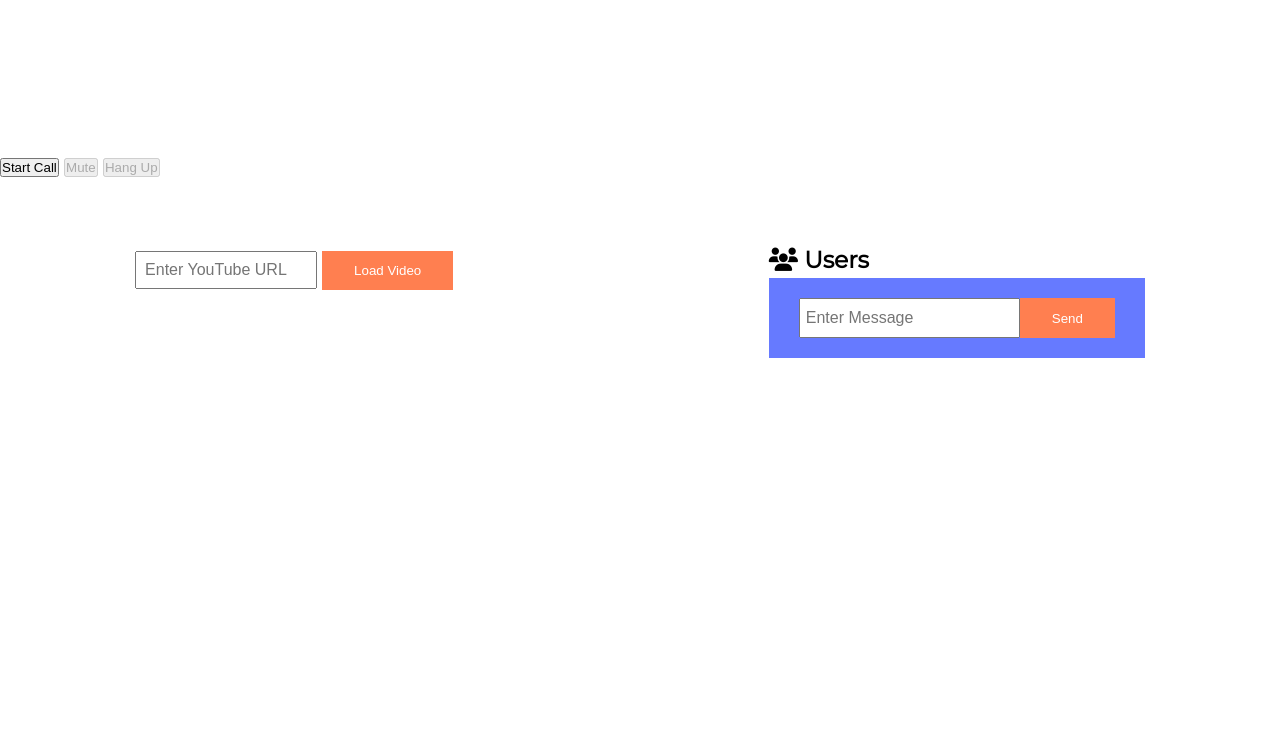
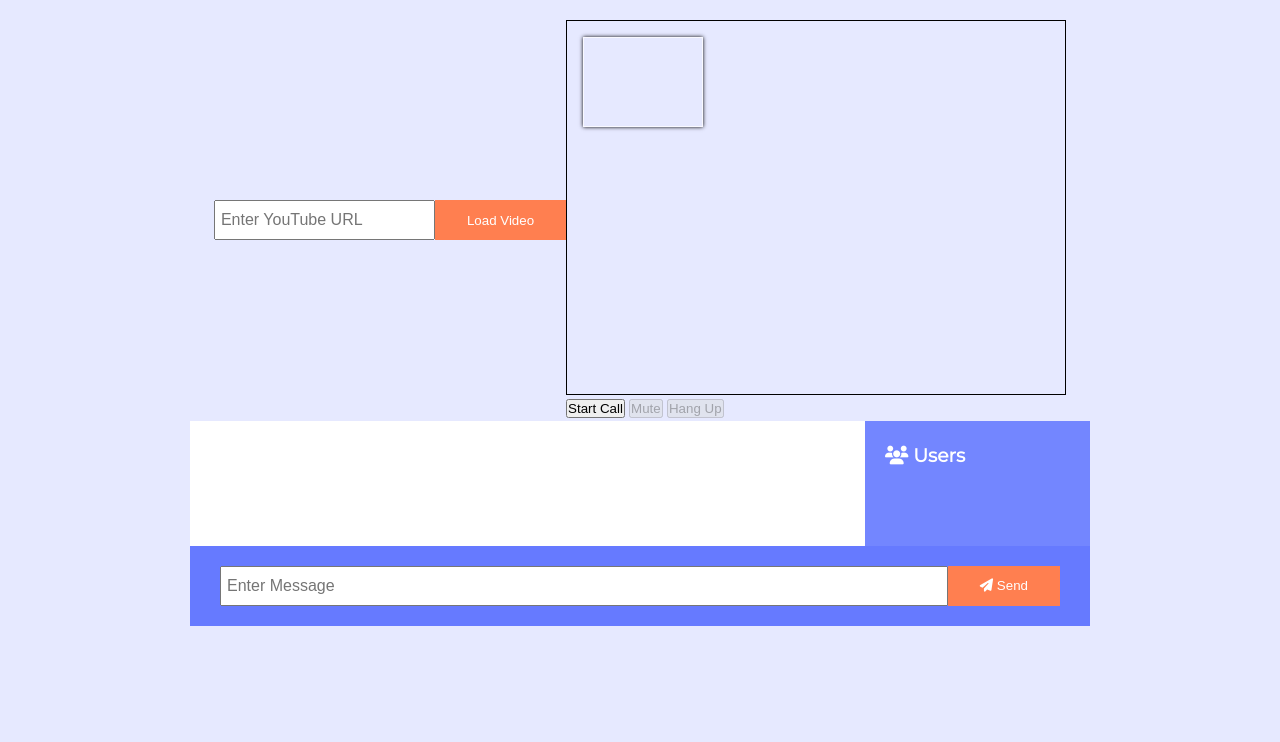
Before and after one commit to jasonmei-dev/watch-party, a website: page public/room.html in a window 1280 px wide. Shown: the part 58-800 px from the top of the page. Drawn offline with nearby package versions, Linux system fonts and the light colour scheme; no server answers.

Commit message:
Update to room style for webRTC and chat

```diff
--- a/public/css/room.css
+++ b/public/css/room.css
@@ -17,8 +17,9 @@
 body {
   font-family: "Montserrat", sans-serif;
   /* font-family: Arial, Helvetica, sans-serif; */
-  font-size: 20px;
+  font-size: 16px;
   line-height: 1.6;
+  background: var(--light-color);
 }
 
 /* Navbar */
@@ -29,6 +30,7 @@ body {
   background: coral;
   color: #fff;
   padding: 0 30px;
+  font-size: 20px;
 }
 
 ul {
@@ -48,23 +50,26 @@ a:hover {
   display: flex;
   flex-wrap: wrap;
   align-items: center;
-  justify-content: space-around;
+  justify-content: center;
+  margin: 30px auto;
 }
 
 .video-container {
-  /* text-align: center; */
+  display: flex;
+  flex-direction: column;
 }
 
 /* Search Bar */
-.search {
-  margin: 20px auto;
+.search-form {
+  /* margin: 20px auto; */
+  display: flex;
 }
 
-.search input {
-  width: 50%;
-  font-size: 1rem;
-  padding: 0.5rem;
-  margin: 20px auto;
+.search-form input {
+  font-size: 16px;
+  padding: 5px;
+  height: 40px;
+  flex: 1;
 }
 
 .button {
@@ -81,16 +86,31 @@ a:hover {
 
 /* Chat */
 .chat-container {
-  max-height: 500px;
-  /* height: 500px; */
-  /* width: 100%; */
-  /* overflow: hidden; */
+  max-width: 900px;
+  background: #fff;
+  overflow: hidden;
+  height: 100%;
+  flex: 1 1 auto;
 }
 
-.users-container {
-  border: 1px solid black;
-  /* height: 100%; */
-  /* width: 100%; */
+.chat-main {
+  display: grid;
+  grid-template-columns: 3fr 1fr;
+}
+
+.chat-sidebar {
+  background: var(--dark-color-b);
+  color: #fff;
+  padding: 20px 20px 60px;
+  overflow-y: scroll;
+}
+
+.chat-sidebar h3 {
+  margin-bottom: 15px;
+}
+
+.chat-sidebar ul li {
+  padding: 10px 0;
 }
 
 .chat-messages {
@@ -133,3 +153,32 @@ a:hover {
   height: 40px;
   flex: 1;
 }
+
+/* WebRTC */
+.camerabox {
+  width: 500px;
+  height: 375px;
+  border: 1px solid black;
+  position: relative;
+  overflow: auto;
+}
+
+#remoteVideo {
+  width: 100%;
+  height: 100%;
+  position: absolute;
+}
+
+#localVideo {
+  width: 120px;
+  height: 90px;
+  position: absolute;
+  top: 1rem;
+  left: 1rem;
+  border: 1px solid rgba(255, 255, 255, 0.75);
+  box-shadow: 0 0 4px black;
+}
+
+video {
+  object-fit: cover;
+}
--- a/public/js/app.js
+++ b/public/js/app.js
@@ -23,6 +23,8 @@ socket.on('roomUsers', ({ users }) => {
 // Message from server
 socket.on('message', message => {
   outputMessage(message);
+
+  chatMessages.scrollTop = chatMessages.scrollHeight;
 });
 
 socket.on('SYNC', data => {
@@ -50,7 +52,7 @@ socket.on('VIDEO_BUFFER', (data) => {
 });
 
 // SEARCH BAR
-const $searchBar = document.querySelector('.search')
+const $searchBar = document.querySelector('.search-form')
 $searchBar.addEventListener('submit', (e) => {
   e.preventDefault();
   const url = $searchBar.elements.youtube_url.value;
@@ -100,16 +102,12 @@ firstScriptTag.parentNode.insertBefore(tag, firstScriptTag);
 // Create <iframe> and YouTube player after API code loads
 function onYouTubeIframeAPIReady() {
   player = new YT.Player('player', {
-    height: '390', // default
-    width: '640', // default
-    // height: '468', // x1.2
-    // width: '768', // x1.2
-    // height: '487.5', // x1.25
-    // width: '800', // x1.25
-    // height: '585', // x1.5
-    // width: '960', // x1.5
+    // height: '390', // default
+    // width: '640', // default
+    height: '468', // x1.2
+    width: '768', // x1.2
     playerVars: {
-      'mute': 1
+      // 'mute': 1
     },
     events: {
       onReady: onPlayerReady,
@@ -219,18 +217,6 @@ const pcConfig = {
   }]
 };
 
-// function addVideoStream(stream) {
-//   const video = document.createElement('video');
-
-//   video.srcObject = stream;
-
-//   video.addEventListener('loadedmetadata', () => {
-//     video.play();
-//   })
-
-//   videoGrid.append(video);
-// }
-
 function callAction() {
   createPeerConnection();
 
@@ -239,7 +225,6 @@ function callAction() {
   .then(mediaStream => {
     localStream = mediaStream;
     localVideo.srcObject = mediaStream;
-
     // add audio and video tracks to peer connection
     localStream.getTracks().forEach(track => pc.addTrack(track, localStream));
   })
@@ -248,7 +233,7 @@ function callAction() {
 }
 
 function toggleMute() {
-  console.log('clicked mute');
+  // console.log('clicked mute');
   if (remoteVideo.muted) {
     remoteVideo.muted = false;
     muteButton.innerHTML = 'Mute';
@@ -306,7 +291,7 @@ function createPeerConnection() {
 function handleNegotiationNeededEvent() {
   pc.createOffer().then(description => {
     pc.setLocalDescription(description);
-    console.log('OFFER sent', description);
+    // console.log('OFFER sent', description);
     socket.emit('offer', description);
   })
 }
@@ -319,7 +304,7 @@ function handleICECandidateEvent(event) {
       id: event.candidate.sdpMid,
       candidate: event.candidate.candidate
     }
-    console.log('ICE CANDIDATE SENT');
+    // console.log('ICE CANDIDATE SENT');
     socket.emit('ice-candidate', candidate);
   }
 }
@@ -330,8 +315,7 @@ function handleTrackEvent(event) {
 
 // Recieving offer
 socket.on('offer', offer => {
-  console.log('OFFER RECEIVED', offer)
-
+  // console.log('OFFER RECEIVED', offer)
   createPeerConnection();
 
   pc.setRemoteDescription(new RTCSessionDescription(offer)).then(() => {
@@ -339,27 +323,26 @@ socket.on('offer', offer => {
   }).then(mediaStream => {
     localStream = mediaStream;
     localVideo.srcObject = mediaStream;
-
     // add audio and video tracks to peer connection
     localStream.getTracks().forEach(track => pc.addTrack(track, localStream));
   }).then(() => {
     return pc.createAnswer();
   }).then(description => {
     pc.setLocalDescription(description);
-    console.log('ANSWER SENT', description);
+    // console.log('ANSWER SENT', description);
     socket.emit('answer', description);
   }).catch(console.log);
 })
 
 // Receiving answer
 socket.on('answer', answer => {
-  console.log('ANSWER RECEIVED', answer);
+  // console.log('ANSWER RECEIVED', answer);
   pc.setRemoteDescription(new RTCSessionDescription(answer));
 })
 
 // Receving ice candidate
 socket.on('ice-candidate', event => {
-  console.log('ICE CANDIDATE RECEIVED');
+  // console.log('ICE CANDIDATE RECEIVED');
   const iceCandidate = new RTCIceCandidate({
     sdpMLineIndex: event.label,
     candidate: event.candidate
--- a/public/room.html
+++ b/public/room.html
@@ -21,25 +21,25 @@
     </ul>
   </nav>
 
-  <div id="video-grid">
-    <video id="localVideo" autoplay muted></video>
-    <video id="remoteVideo" autoplay></video>
-  </div>
-
-  <div id='webRTC-buttons'>
-    <button id="callButton">Start Call</button>
-    <button id="muteButton" disabled>Mute</button>
-    <button id="hangupButton" disabled>Hang Up</button>
-  </div>
-
   <div class="room-container">
     <div class="video-container">
-      <form class='search'>
+      <div id="player"></div>
+
+      <form class='search-form'>
         <input type="text" name="youtube_url" placeholder="Enter YouTube URL" required>
         <button type="submit" class="button">Load Video</button>
       </form>
+    </div>
 
-      <div id="player"></div>
+    <div class="stream-container">
+      <div class="camerabox">
+        <video id="remoteVideo" autoplay></video>
+        <video id="localVideo" autoplay muted></video>
+      </div>
+
+      <button id="callButton">Start Call</button>
+      <button id="muteButton" disabled>Mute</button>
+      <button id="hangupButton" disabled>Hang Up</button>
     </div>
 
     <div class="chat-container">
@@ -53,15 +53,10 @@
       <div class="chat-form-container">
         <form id="chat-form">
           <input type="text" id='msg' placeholder='Enter Message' autocomplete='off' required />
-          <button type='submit' class='button'>Send</button>
+          <button type='submit' class='button'><i class="fas fa-paper-plane"></i> Send</button>
         </form>
       </div>
     </div>
-
-    <!-- <div class="users-container">
-      <h3>Users</h3>
-      <ul id="users"></ul>
-    </div> -->
   </div>
 
   <script src="/socket.io/socket.io.js"></script>
--- a/server.js
+++ b/server.js
@@ -161,7 +161,7 @@ io.on('connection', (socket) => {
       io.to(room).emit('roomUsers', { users });
 
       // Delete room if there are no users
-      // if (rooms[room].users.length === 0) delete rooms[room];
+      if (Object.keys(rooms[room].users).length === 0) delete rooms[room];
       console.log('rooms', rooms);
     });
   });
```
